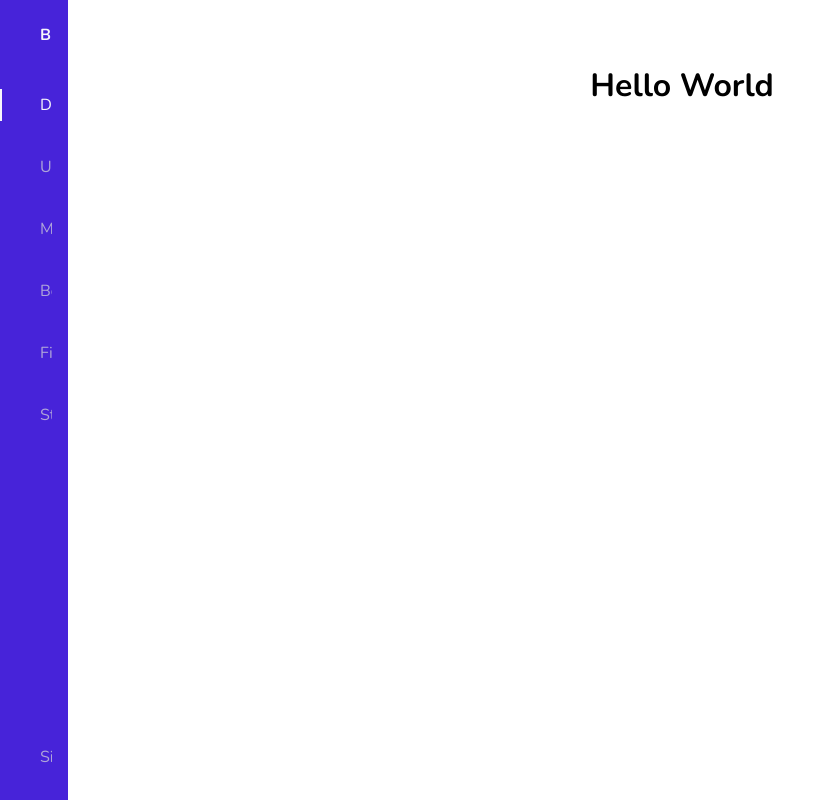
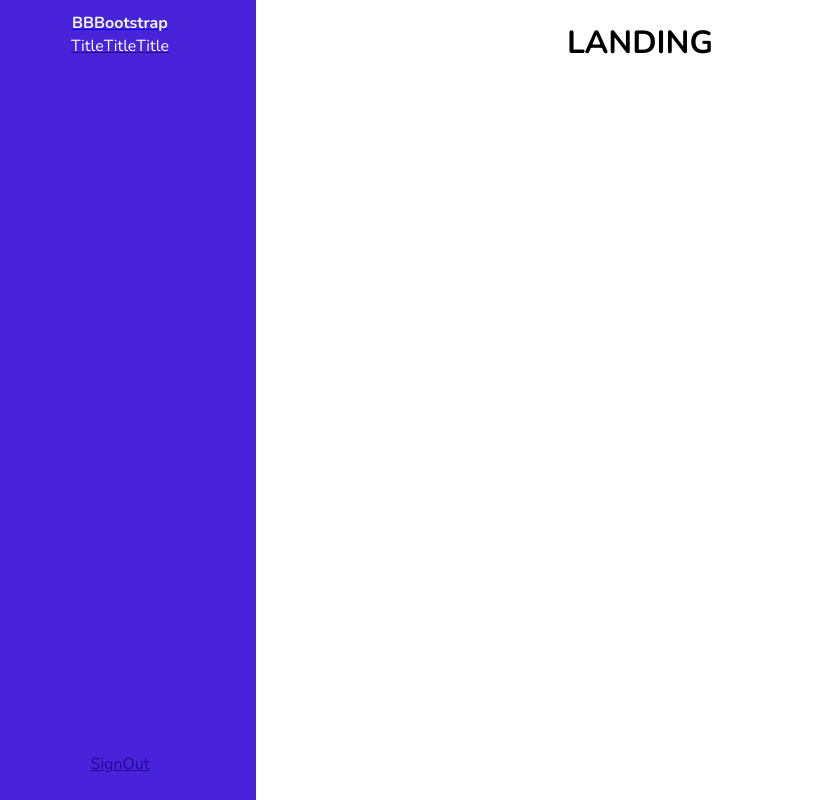
Before and after one commit to Sayan3990/Personal-Website-Template, a React (Create React App) app: page / in a window 1280 px wide. Shown: the whole page, without its empty margins (0-835 px from the left). Built offline with nearby package versions, Linux system fonts and the light colour scheme.

Commit message:
commit SideNavBar

```diff
--- a/package.json
+++ b/package.json
@@ -16,6 +16,7 @@
     "firebase": "^8.6.8",
     "mdbreact": "^5.0.2",
     "react": "^17.0.2",
+    "react-bootstrap": "^1.6.1",
     "react-dom": "^17.0.2",
     "react-scripts": "4.0.3",
     "typescript": "^4.3.4",
--- a/src/App.css
+++ b/src/App.css
@@ -2,13 +2,13 @@
 
 :root {
   --header-height: 3rem;
-  --nav-width: 68px;
+  --nav-width: 70px;
   --first-color: #4723D9;
-  --first-color-light: #AFA5D9;
+  --first-color-light: #250994;
   --white-color: #F7F6FB;
   --body-font: 'Nunito', sans-serif;
   --normal-font-size: 1rem;
-  --z-fixed: 100
+  --z-fixed: 100;
 }
 
 .App {
@@ -23,36 +23,17 @@
 
 body {
     position: relative;
-    margin: var(--header-height) 0 0 0;
-    padding: 0 1rem;
+    margin: 0;
+    padding: 0;
     font-family: var(--body-font);
     font-size: var(--normal-font-size);
-    transition: .5s
-}
-
-a {
-    text-decoration: none
-}
-
-.header {
-    width: 100%;
-    height: var(--header-height);
-    position: fixed;
-    top: 0;
-    left: 0;
-    display: flex;
-    align-items: center;
-    justify-content: space-between;
-    padding: 0 1rem;
-    background-color: var(--white-color);
-    z-index: var(--z-fixed);
-    transition: .5s
+    transition: 0.7s;
 }
 
 .l-navbar {
     position: fixed;
     top: 0;
-    left: -30%;
+    left: 0;
     width: var(--nav-width);
     height: 100vh;
     background-color: var(--first-color);
@@ -69,13 +50,10 @@ a {
     overflow: hidden
 }
 
-.nav_logo,
 .nav_link {
-    display: grid;
-    grid-template-columns: max-content max-content;
+    color: white;
     align-items: center;
-    column-gap: 1rem;
-    padding: .5rem 0 .5rem 1.5rem
+    padding: .5rem auto;
 }
 
 .nav_logo {
@@ -132,23 +110,6 @@ a {
     height: 100vh
 }
 
-/* Mobile View */
-@media screen and (min-width: 768px) {
-    body {
-        margin: calc(var(--header-height) + 1rem) 0 0 0;
-        padding-left: calc(var(--nav-width) + 2rem)
-    }
-
-    .l-navbar {
-        left: 0;
-        padding: 1rem 1rem 0 0
-    }
-
-    .show {
-        width: calc(var(--nav-width) + 156px)
-    }
-
-    .body-pd {
-        padding-left: calc(var(--nav-width) + 188px)
-    }
+i {
+    color: #F7F6FB;
 }
--- a/src/App.tsx
+++ b/src/App.tsx
@@ -1,12 +1,34 @@
 import React from 'react';
+
+// style sheets
 import './App.css';
-import SideNavBar from './Components/Userinterface/SIdeBar';
+
+// React Routing
+import { BrowserRouter, Route, Switch } from "react-router-dom";
+import * as routes from './Constants/routes';
+
+// Pages
+import LandingPage from './Components/Userinterface/Landing';
+
 
 function App() {
   return (
     <div className="App">
-      <h1>Hello World</h1>
-      <SideNavBar />
+      <BrowserRouter>
+        <Switch>
+          <Route exact path={routes.ACADEMICS} component={LandingPage} />
+          <Route exact path={routes.ACHIEVEMENTS} component={LandingPage} />
+          <Route exact path={routes.AI} component={LandingPage} />
+          <Route exact path={routes.CP} component={LandingPage} />
+          <Route exact path={routes.EXPERIENCES} component={LandingPage} />
+          <Route exact path={routes.GITHUB} component={LandingPage} />
+          <Route exact path={routes.HOBBIES} component={LandingPage} />
+          <Route exact path={routes.LANDING} component={LandingPage} />
+          <Route exact path={routes.PERSONAL_INFO} component={LandingPage} />
+          <Route exact path={routes.SOCIAL_MEDIA} component={LandingPage} />
+          <Route exact path={routes.TECH} component={LandingPage} />
+        </Switch>
+      </BrowserRouter>
     </div>
   );
 }
--- /dev/null
+++ b/src/Components/Functions/SideNavBar.tsx
@@ -0,0 +1,82 @@
+import React, { Component } from 'react';
+
+// React Routing
+import { Link } from "react-router-dom";
+import * as routes from '../../Constants/routes';
+
+interface ActiveSideNavBarElement {
+    ElementId: number
+}
+
+interface IState {
+    isVisible: boolean
+}
+
+const navList = [
+    {
+        title: "Title",
+        image: "fa fa-facebook",
+        link: ""
+    },
+    {
+        title: "Title",
+        image: "fa fa-facebook",
+        link: ""
+    },
+    {
+        title: "Title",
+        image: "fa fa-facebook",
+        link: ""
+    }
+];
+
+export default class SideNavBar extends Component {
+
+    constructor( props: ActiveSideNavBarElement ) {
+        super(props);
+        this.handleSideNavBar = this.handleSideNavBar.bind(this);
+    }
+
+    state: IState = {
+        isVisible: true
+    }
+
+    handleSideNavBar() {
+        this.setState({ isVisible: !this.state.isVisible })
+    }
+
+    public render() {
+        const width :string = this.state.isVisible? "16rem" : "4rem";
+        return (
+            <div className="l-navbar" id="nav-bar" style={{ width: width }}>
+                <nav className="nav">
+                    <div>
+                        <a href="#" className="nav_logo" onClick={this.handleSideNavBar}>
+                            <i className='bx bx-layer nav_logo-icon'></i>
+                            <span className="nav_logo-name">BBBootstrap</span>
+                        </a>
+                        <div className="nav_list">
+                            {
+                                navList.map(( navElement, index ) => {
+                                    return (
+                                        <Link to={navElement.link} className="nav_link" key={index}>
+                                        {
+                                            this.state.isVisible ?
+                                            <span className="nav_name" style={{color: "white"}}>{navElement.title}</span>
+                                            :<i className={navElement.image}></i>
+                                        }
+                                        </Link>
+                                    )
+                                })
+
+                            }
+                        </div>
+                    </div>
+                    <a href="#" className="nav_link">
+                        <i className='bx bx-log-out nav_icon'></i> <span className="nav_name">SignOut</span>
+                    </a>
+                </nav>
+            </div>
+        )
+    }
+}
--- /dev/null
+++ b/src/Components/Userinterface/Landing.tsx
@@ -0,0 +1,23 @@
+import React, { Component } from 'react';
+
+import SideNavBar from '../Functions/SideNavBar';
+
+interface IState {
+    isVisible: boolean
+}
+
+export default class LandingPage extends Component {
+
+    state: IState = {
+        isVisible: false
+    }
+
+    public render() {
+        return (
+            <>
+                <SideNavBar />
+                <h1>LANDING</h1>
+            </>
+        )
+    }
+}
--- a/src/Components/Userinterface/SIdeBar.tsx
+++ /dev/null
@@ -1,24 +0,0 @@
-import React, { Component } from 'react';
-
-interface IState {
-    isVisible: boolean
-}
-
-export default class SideNavBar extends Component {
-
-    state: IState = {
-        isVisible: false
-    }
-
-    public render() {
-        return (
-            <div className="l-navbar" id="nav-bar">
-                <nav className="nav">
-                    <div> <a href="#" className="nav_logo"> <i className='bx bx-layer nav_logo-icon'></i> <span className="nav_logo-name">BBBootstrap</span> </a>
-                    <div className="nav_list"> <a href="#" className="nav_link active"> <i className='bx bx-grid-alt nav_icon'></i> <span className="nav_name">Dashboard</span> </a> <a href="#" className="nav_link"> <i className='bx bx-user nav_icon'></i> <span className="nav_name">Users</span> </a> <a href="#" className="nav_link"> <i className='bx bx-message-square-detail nav_icon'></i> <span className="nav_name">Messages</span> </a> <a href="#" className="nav_link"> <i className='bx bx-bookmark nav_icon'></i> <span className="nav_name">Bookmark</span> </a> <a href="#" className="nav_link"> <i className='bx bx-folder nav_icon'></i> <span className="nav_name">Files</span> </a> <a href="#" className="nav_link"> <i className='bx bx-bar-chart-alt-2 nav_icon'></i> <span className="nav_name">Stats</span> </a> </div>
-                    </div> <a href="#" className="nav_link"> <i className='bx bx-log-out nav_icon'></i> <span className="nav_name">SignOut</span> </a>
-                </nav>
-            </div>
-        )
-    }
-}
--- /dev/null
+++ b/src/Constants/routes.ts
@@ -0,0 +1,11 @@
+export const LANDING = "/";
+export const PERSONAL_INFO = "/personal";
+export const ACADEMICS = "/academics";
+export const TECH = "/tech";
+export const ACHIEVEMENTS = "/achievements";
+export const EXPERIENCES = "/experiences";
+export const GITHUB = "/github";
+export const CP = "/competitive-programming";
+export const AI = "/artificial-intelligence";
+export const SOCIAL_MEDIA = "/social-media";
+export const HOBBIES = "/hobbies";
```
Also changed, not shown: 1 other file (tests, documents, lock files or other folders).
